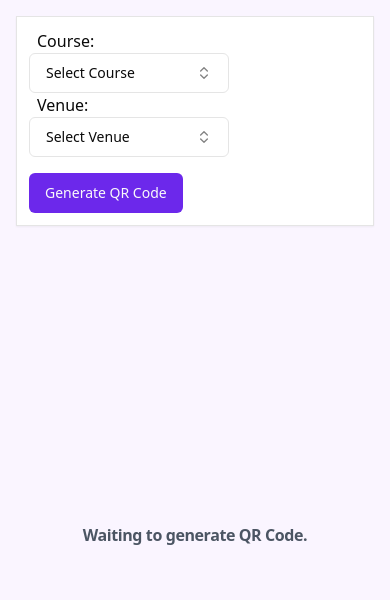
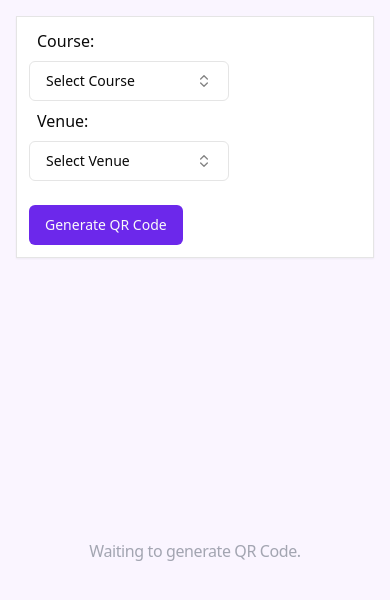
Before and after one commit to CodeAfu/attendance-system, a Next.js app: page /qr in a window 390 px wide. Shown: the top 600 px of the page. Built offline with nearby package versions, Linux system fonts and the light colour scheme.

Commit message:
Brushed up the UI on QR Section

```diff
--- a/src/components/QR/QRCanvas.tsx
+++ b/src/components/QR/QRCanvas.tsx
@@ -103,8 +103,8 @@ export default function QRCanvas() {
         </div>
       )}
       {status === "idle" && !generateTrigger && (
-        <div className="text-gray-600 text-center mt-4 tracking-tight">
-          <span className="font-semibold">Waiting to generate QR Code.</span>
+        <div className="text-gray-600/50 text-center mt-4 tracking-tight select-none">
+          <span className="">Waiting to generate QR Code.</span>
         </div>
       )}
     </>
--- a/src/components/QR/QRMenus.tsx
+++ b/src/components/QR/QRMenus.tsx
@@ -46,7 +46,7 @@ export default function QRMenus() {
   return (
     <div>
       {/* TODO: Convert to flex with a fixed size for span */}
-      <div className="md:grid md:grid-cols-4 gap-2 max-w-[400px] items-center">
+      <div className="md:grid md:grid-cols-4 md:items-center flex flex-col gap-2 max-w-[400px] ">
         <span className="col-span-1 text-md px-2">Course:</span>
         <div className="col-span-3">
           <ComboBox items={courseItems} fieldType={"course"} />
@@ -61,23 +61,12 @@ export default function QRMenus() {
         <Button
           onClick={handleGenerateQRCode}
           disabled={isFetching}
-          className={`mt-4`}
+          className={`md:mt-4 mt-6 ${
+            isFetching ? "opacity-50 bg-red-50 cursor-not-allowed" : ""
+          }`}
         >
           Generate QR Code
         </Button>
-        {/* <button
-          type="button"
-          className={`mt-4 border px-4 py-2 rounded-md transition duration-200
-          ${
-            isFetching
-              ? "bg-gray-400 text-gray-700 cursor-not-allowed"
-              : "bg-purple-500 hover:bg-purple-600 text-white"
-          }`}
-          onClick={handleGenerateQRCode}
-          disabled={isFetching}
-        >
-          Generate QR Code
-        </button> */}
         {data.qrCode && (
           <div className="flex justify-end items-end text-sm font-semibold text-purple-700 underline hover:text-purple-500 transition duration-200">
             <Link href={data.url} target="_blank" rel="noopener noreferrer">
```
